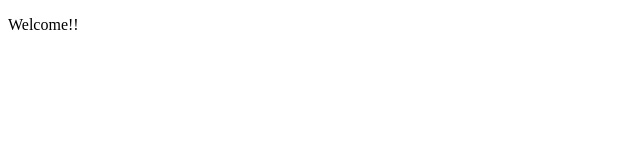
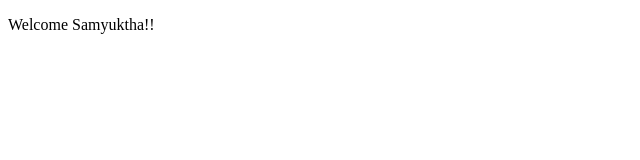
Before and after one commit to SamyukthaHaridas/project1, a plain HTML site: page WebContent/Index.html in a window 1280 px wide. Shown: the whole page, without its empty margins (0-640 px from the left). Drawn offline with Linux system fonts and the light colour scheme.

Commit message:
second commit

```diff
--- a/WebContent/Index.html
+++ b/WebContent/Index.html
@@ -5,6 +5,6 @@
 <title>TEST PAGE</title>
 </head>
 <body>
-<p>Welcome!!</p>
+<p>Welcome Samyuktha!!</p>
 </body>
 </html>
```
